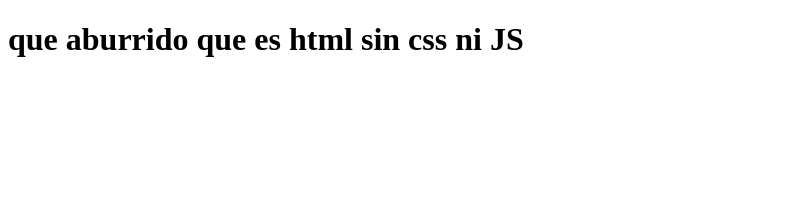
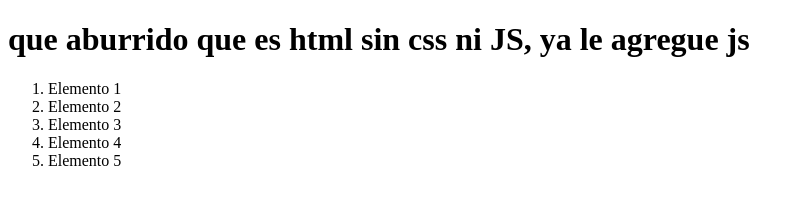
Before and after one commit to FacuG0/practicadelcursodegit-1, a plain HTML site: page index.html in a window 1280 px wide. Shown: the whole page, without its empty margins (0-803 px from the left). Drawn offline with Linux system fonts and the light colour scheme.

Commit message:
en esta rama le agregue el js para luego convinarlas

```diff
--- a/index.html
+++ b/index.html
@@ -8,6 +8,14 @@
 
 </head>
 <body>
-    <h1>que aburrido que es html sin css ni JS</h1>
+    <h1>que aburrido que es html sin css ni JS, ya le agregue js</h1>
+    <ol>
+        <li>Elemento 1</li>
+        <li>Elemento 2</li>
+        <li>Elemento 3</li>
+        <li>Elemento 4</li>
+        <li>Elemento 5</li>
+    </ol>
+    <script src="index.js"></script>
 </body>
 </html>
```
